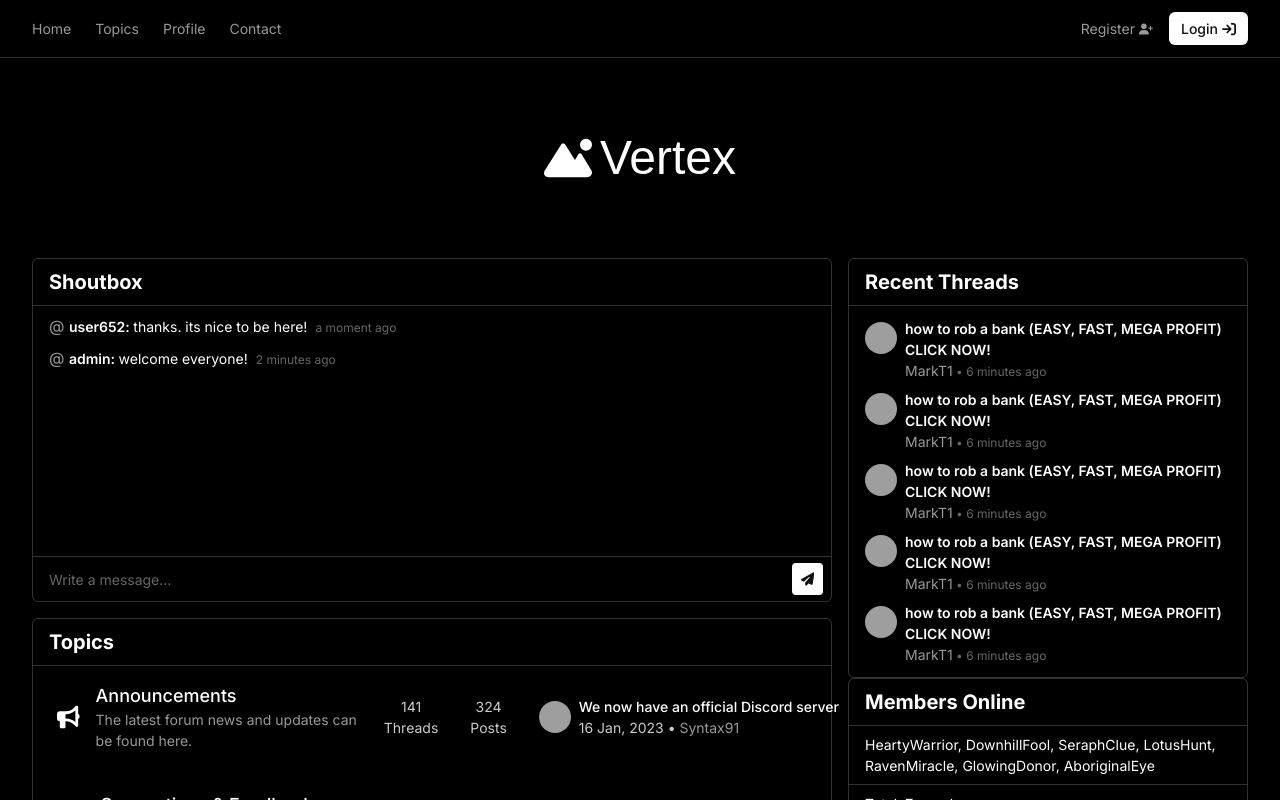
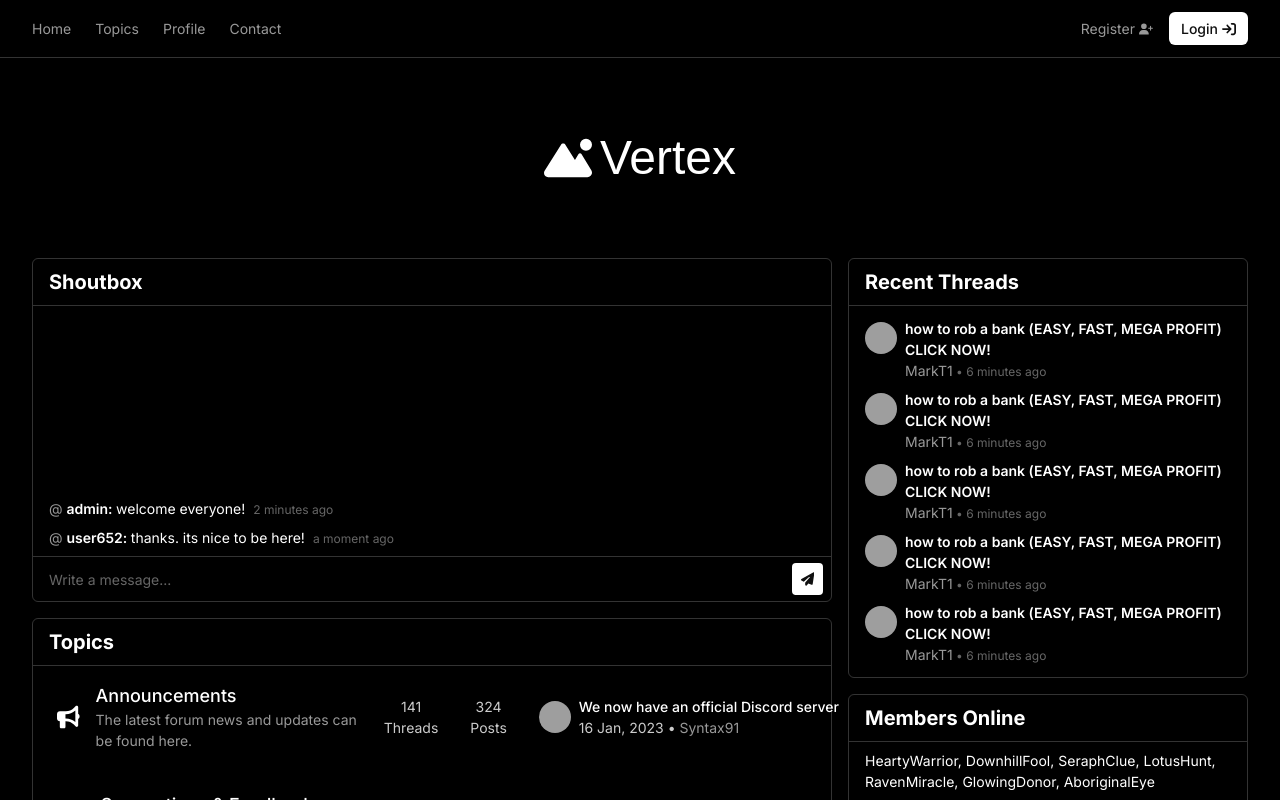
Before and after one commit to MatteusManniste/vertex_v3, a Next.js app: page / in a window 1280 px wide. Shown: the top 800 px of the page. Built offline with nearby package versions, Linux system fonts and the light colour scheme; grey boxes are pictures that could not be loaded; a web font is replaced by a local one.

Commit message:
feat: add scrollbar and change shoutbox behavior

```diff
--- a/styles/home.css
+++ b/styles/home.css
@@ -1,3 +1,16 @@
+&::-webkit-scrollbar {
+    width: 0.5rem;
+}
+
+&::-webkit-scrollbar-thumb {
+    background-color: rgb(var(--clr-white));
+    border-radius: 0.25rem;
+}
+
+&::-webkit-scrollbar-thumb:hover {
+    background-color: rgb(var(--clr-white), 0.8);
+}
+
 .wrapper {
     display: flex;
     gap: 0 1rem;
@@ -12,3 +25,9 @@
     gap: 1rem 0;
     flex: 1;
 }
+
+.container2 {
+    display: flex;
+    flex-direction: column;
+    gap: 1rem 0;
+}
--- a/styles/shoutbox.css
+++ b/styles/shoutbox.css
@@ -24,16 +24,28 @@
 
 .shoutbox-messages {
     display: flex;
-    flex-direction: column;
+    flex-direction: column-reverse;
     padding: 0.5rem 1rem;
     gap: 0.5rem 0;
     height: 250px;
     overflow-y: auto;
+
+    &::-webkit-scrollbar {
+        width: 0.5rem;
+    }
+
+    &::-webkit-scrollbar-thumb {
+        background-color: rgb(var(--clr-white));
+        border-radius: 0.25rem;
+    }
+
+    &::-webkit-scrollbar-thumb:hover {
+        background-color: rgb(var(--clr-white), 0.8);
+    }
 }
 
 .shoutbox-tag-action {
     color: rgb(var(--clr-white), 0.6);
-    font-size: var(--fs-md);
     transition: var(--anim);
     cursor: pointer;
 
@@ -114,3 +126,7 @@
         background-color: rgb(var(--clr-dark-primary), 0.8);
     }
 }
+
+.shoutbox-message-error {
+    color: red;
+}
```
